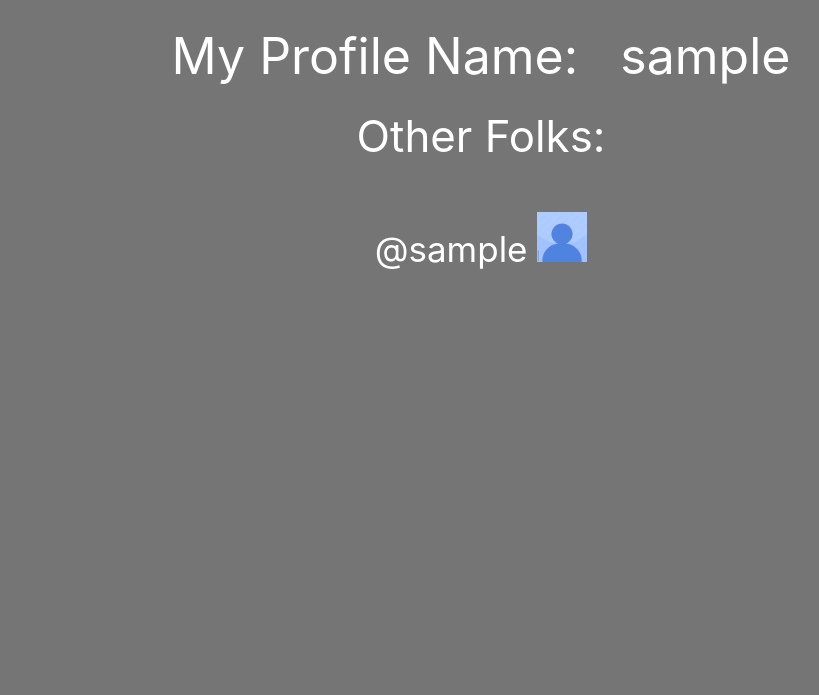
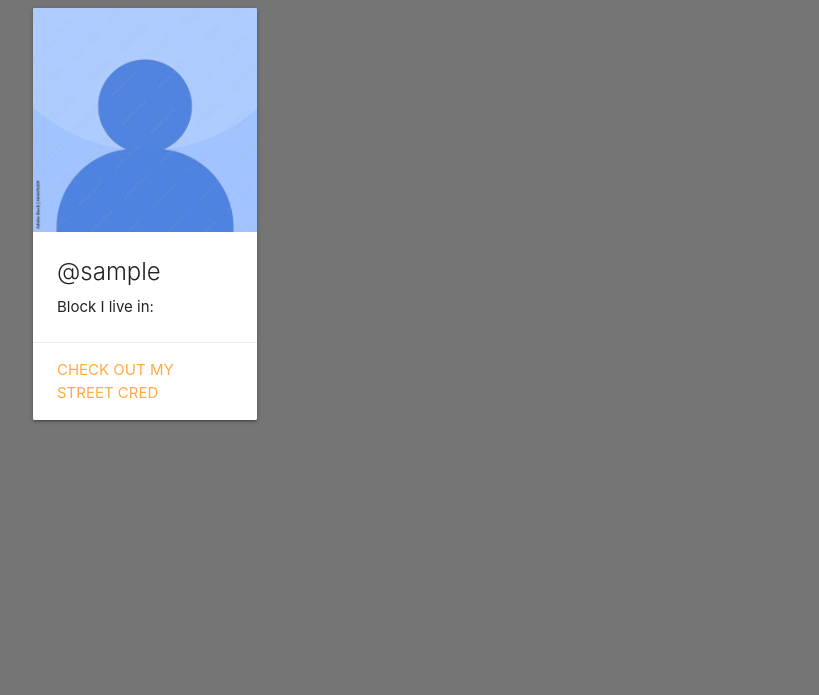
Before and after one commit to KheffyC/blockparty, a Django app: page /profiles/ in a window 1280 px wide. Shown: the part 107-802 px from the top of the page, without its empty margins (159-978 px from the left). Run offline with Django 4.2, Linux system fonts and the light colour scheme; the visitor is signed in with stand-in values (Sample User, id 1); data comes from the database, SQL or seed files in the repository.

Commit message:
style profile index page

```diff
--- a/main_app/templates/about.html
+++ b/main_app/templates/about.html
@@ -1,7 +1,7 @@
 {% extends 'base.html' %}
 {% block content %}
 
-<div class="center-align">
+<div class="center-align flow-text">
   <h3>Street Smarts</h3>
   <p>Here's how to use the site.<br>
     To make a new profile, click on "Sign Up" in the navagation bar.  To log in, click "Log In".<br>
@@ -12,7 +12,7 @@
     That's about all you need to know for now.  Enjoy the party!</p>
 </div>
 
-<div class="center-align">
+<div class="center-align flow-text">
   <h3>History</h3>
   <p>The party was started in the week of late October/early November 2022 by a team of 3 developers during General Assembly's intensive ssoftware engineering course.</p>
   <h4>Meet the Devs</h4>
--- a/main_app/templates/main_app/profile_form.html
+++ b/main_app/templates/main_app/profile_form.html
@@ -4,8 +4,8 @@
   {%if request.user == profile.user %}
 
   <div class="row" height="100%">
-    <div class="col s6 offset-s6">
-      <h1>Edit <span class="teal-text">Profile</span></h1>
+    <div class="col s12">
+      <h3>Update <span class="teal-text">@{{ user.profile.user }}'s </span> street cred</h3>
     </div>
   </div>
   <div class="row" height="100%">
--- a/main_app/templates/profiles/index.html
+++ b/main_app/templates/profiles/index.html
@@ -2,26 +2,43 @@
 {% block content %}
 
 
- <div class="">
-     <a href="{% url 'profiles_detail' user.id %}">
-     <h3 class="profilehead">My Profile Name: &nbsp; {{logged_in_user.username}}</h3>
-     </a>
- </div>
+ <div class="row">
+    <div class="col s3">
+        <div class="row">
+            <div class="card">
+            <div class="card-image">
+                <img src="{{ user.profile.profileimg.url }}">
+            </div>
+            <div class="card-content">
+                <span class="card-title ">@{{logged_in_user.username}}</span>
+                <p>Block I live in: <strong>{{logged_in_user.profile.state}}</strong></p>
+            </div>
+            <div class="card-action">
+                <a href="{% url 'profiles_detail' user.id %}">Check out my Street Cred</a>
+            </div>
+            </div>
+        </div>
+    </div>
+    <div class="col s9">
+        {% for user in users %}
+            <h2 class="header">Other Folks</h2>
+            <div class="card horizontal ">
+                <div class="card-stacked">
+                    <div class="card-content">
+                    <img class="card-image" src="{{ user.profile.profileimg.url }}">
+                    <p>@{{user.username}}</p>
+                    <p>{{ user.profile.state }}</p>
+                </div>
+                <div class="card-action">
+                  <a href="{% url 'profiles_detail' user.id %}">View My Profile</a>
+                </div>
+              </div>
+            </div>
+        {% endfor %}
+    </div>
 
+</div>
 
- <h3 id="list">Other Folks:</h3>
- {% for user in users %}
-     <div class="profile-cont">
-         <a href="{% url 'profiles_detail' user.id %}">
-             <div  class="cardi">
-                 <span class="card-title">@{{ user.username }} <img src="{{ user.profile.profileimg.url }}" width="50px"></span>
-                 {% if user.profile.state %}
-                 <p class="state1">State: {{ user.profile.state }}</p>
-                 {% endif %}
-             </div>
-         </a>
- {% endfor %}
-     </div>
 
 
 {% endblock %}
--- a/main_app/views.py
+++ b/main_app/views.py
@@ -143,7 +143,7 @@
 
 @login_required
 def profiles_index(request):
-  users = User.objects.all()
+  users = User.objects.exclude(id=request.user.id)
   logged_in_user = User.objects.get(id=request.user.id)
 
   return render(request, 'profiles/index.html', {'users': users, 'logged_in_user': logged_in_user})
```
Also changed, not shown: main_app/templates/profiles/detail.html (+4 -14 lines).
